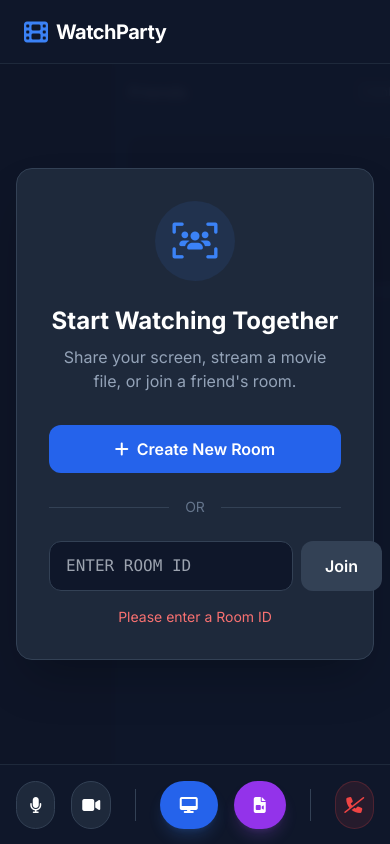
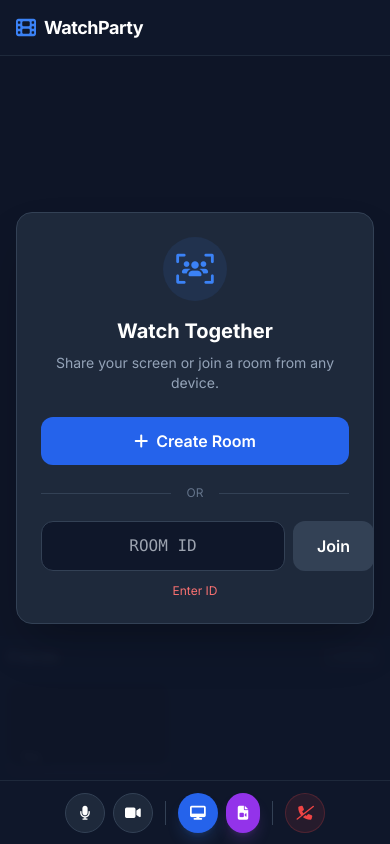
Before and after one commit to 1412prateek/WatchParty, a plain HTML site: page index.html in a window 390 px wide. Both pictures are taken after a click on the button "Join". Drawn offline with nearby package versions, Linux system fonts and the light colour scheme.

Commit message:
Update index.html

```diff
--- a/index.html
+++ b/index.html
@@ -2,8 +2,8 @@
 <html lang="en">
 <head>
     <meta charset="UTF-8">
-    <meta name="viewport" content="width=device-width, initial-scale=1.0">
-    <title>WatchParty - Realtime Screen Sharing & Chat</title>
+    <meta name="viewport" content="width=device-width, initial-scale=1.0, maximum-scale=1.0, user-scalable=no">
+    <title>WatchParty - Responsive</title>
 
     <!-- Tailwind CSS -->
     <script src="https://cdn.tailwindcss.com"></script>
@@ -21,7 +21,7 @@
         body { font-family: 'Inter', sans-serif; background-color: #0f172a; color: white; overflow: hidden; }
 
         /* Custom Scrollbar */
-        ::-webkit-scrollbar { width: 6px; }
+        ::-webkit-scrollbar { width: 6px; height: 6px; }
         ::-webkit-scrollbar-track { background: #1e293b; }
         ::-webkit-scrollbar-thumb { background: #475569; border-radius: 3px; }
 
@@ -48,22 +48,15 @@
 
         .participant-label {
             position: absolute;
-            bottom: 8px;
-            left: 8px;
+            bottom: 6px;
+            left: 6px;
             background: rgba(0,0,0,0.6);
-            padding: 2px 8px;
+            padding: 2px 6px;
             border-radius: 4px;
-            font-size: 0.75rem;
+            font-size: 0.7rem;
             pointer-events: none;
+            white-space: nowrap;
         }
-
-        /* Animations */
-        @keyframes pulse-ring {
-            0% { transform: scale(0.95); box-shadow: 0 0 0 0 rgba(59, 130, 246, 0.7); }
-            70% { transform: scale(1); box-shadow: 0 0 0 10px rgba(59, 130, 246, 0); }
-            100% { transform: scale(0.95); box-shadow: 0 0 0 0 rgba(59, 130, 246, 0); }
-        }
-        .animate-pulse-ring { animation: pulse-ring 2s infinite; }
 
         .hidden { display: none !important; }
     </style>
@@ -71,76 +64,92 @@
 <body class="h-screen flex flex-col">
 
     <!-- Navbar -->
-    <header class="h-16 bg-slate-900 border-b border-slate-800 flex items-center justify-between px-6 shrink-0 z-20">
+    <header class="h-14 lg:h-16 bg-slate-900 border-b border-slate-800 flex items-center justify-between px-4 lg:px-6 shrink-0 z-20">
         <div class="flex items-center gap-2">
-            <i class="fa-solid fa-film text-blue-500 text-2xl"></i>
-            <h1 class="text-xl font-bold tracking-tight">WatchParty</h1>
+            <i class="fa-solid fa-film text-blue-500 text-xl lg:text-2xl"></i>
+            <h1 class="text-lg lg:text-xl font-bold tracking-tight">WatchParty</h1>
         </div>
 
-        <div id="room-info" class="hidden flex items-center gap-4 bg-slate-800 px-4 py-1.5 rounded-full border border-slate-700">
-            <span class="text-xs text-slate-400 uppercase tracking-wider font-semibold">Room ID</span>
-            <span id="display-room-id" class="font-mono text-blue-400 font-bold select-all cursor-pointer" title="Click to Copy">---</span>
+        <div id="room-info" class="hidden flex items-center gap-3 bg-slate-800 px-3 py-1 lg:py-1.5 rounded-full border border-slate-700">
+            <span class="hidden sm:inline text-xs text-slate-400 uppercase tracking-wider font-semibold">Room</span>
+            <span id="display-room-id" class="font-mono text-blue-400 font-bold select-all cursor-pointer text-sm lg:text-base" title="Click to Copy">---</span>
             <button id="copy-btn" class="text-slate-400 hover:text-white transition-colors">
                 <i class="fa-regular fa-copy"></i>
             </button>
         </div>
     </header>
 
-    <!-- Main Layout -->
-    <main class="flex-1 flex overflow-hidden relative">
+    <!-- Main Layout: Stack vertical on mobile, Row on Desktop -->
+    <main class="flex-1 flex flex-col lg:flex-row overflow-hidden relative">
 
         <!-- Welcome / Setup Modal -->
         <div id="setup-screen" class="absolute inset-0 z-50 bg-slate-900/95 backdrop-blur-sm flex items-center justify-center p-4">
-            <div class="bg-slate-800 border border-slate-700 p-8 rounded-2xl shadow-2xl max-w-md w-full text-center">
-                <div class="w-20 h-20 bg-blue-500/10 rounded-full flex items-center justify-center mx-auto mb-6">
-                    <i class="fa-solid fa-users-viewfinder text-4xl text-blue-500"></i>
+            <div class="bg-slate-800 border border-slate-700 p-6 lg:p-8 rounded-2xl shadow-2xl max-w-md w-full text-center">
+                <div class="w-16 h-16 lg:w-20 lg:h-20 bg-blue-500/10 rounded-full flex items-center justify-center mx-auto mb-4 lg:mb-6">
+                    <i class="fa-solid fa-users-viewfinder text-3xl lg:text-4xl text-blue-500"></i>
                 </div>
-                <h2 class="text-2xl font-bold mb-2">Start Watching Together</h2>
-                <p class="text-slate-400 mb-8">Share your screen, stream a movie file, or join a friend's room.</p>
+                <h2 class="text-xl lg:text-2xl font-bold mb-2">Watch Together</h2>
+                <p class="text-slate-400 text-sm lg:text-base mb-6 lg:mb-8">Share your screen or join a room from any device.</p>
 
-                <div class="space-y-4">
+                <div class="space-y-3 lg:space-y-4">
                     <button id="create-room-btn" class="w-full bg-blue-600 hover:bg-blue-500 text-white font-semibold py-3 px-4 rounded-xl transition-all flex items-center justify-center gap-2">
-                        <i class="fa-solid fa-plus"></i> Create New Room
+                        <i class="fa-solid fa-plus"></i> Create Room
                     </button>
 
                     <div class="relative flex py-2 items-center">
                         <div class="flex-grow border-t border-slate-700"></div>
-                        <span class="flex-shrink-0 mx-4 text-slate-500 text-sm">OR</span>
+                        <span class="flex-shrink-0 mx-4 text-slate-500 text-xs">OR</span>
                         <div class="flex-grow border-t border-slate-700"></div>
                     </div>
 
                     <div class="flex gap-2">
-                        <input type="text" id="room-input" placeholder="Enter Room ID" class="flex-1 bg-slate-900 border border-slate-700 text-white px-4 py-3 rounded-xl focus:outline-none focus:border-blue-500 transition-colors uppercase font-mono">
+                        <input type="text" id="room-input" placeholder="Room ID" class="flex-1 bg-slate-900 border border-slate-700 text-white px-4 py-3 rounded-xl focus:outline-none focus:border-blue-500 transition-colors uppercase font-mono text-center sm:text-left">
                         <button id="join-room-btn" class="bg-slate-700 hover:bg-slate-600 text-white font-semibold py-3 px-6 rounded-xl transition-all">
                             Join
                         </button>
                     </div>
-                    <p id="status-msg" class="text-sm h-5 text-red-400 font-medium"></p>
+                    <p id="status-msg" class="text-xs lg:text-sm h-5 text-red-400 font-medium"></p>
                 </div>
             </div>
         </div>
 
         <!-- Cinema Area (Shared Screen) -->
-        <div id="cinema-stage" class="flex-1 bg-black flex items-center justify-center relative p-4">
-            <div id="placeholder-cinema" class="text-center text-slate-600">
-                <i class="fa-solid fa-display text-6xl mb-4 opacity-50"></i>
-                <p class="text-lg font-medium">Waiting for content...</p>
-                <p class="text-sm opacity-60">Share your screen or stream a file to start.</p>
+        <div id="cinema-stage" class="flex-1 bg-black flex items-center justify-center relative p-2 lg:p-4 overflow-hidden">
+            <div id="placeholder-cinema" class="text-center text-slate-600 px-4">
+                <i class="fa-solid fa-display text-4xl lg:text-6xl mb-4 opacity-50"></i>
+                <p class="text-base lg:text-lg font-medium">Waiting for content...</p>
+                <p class="text-xs lg:text-sm opacity-60 mt-1">Share screen or file to start.</p>
             </div>
             <!-- The Shared Screen Video Element -->
-            <video id="shared-screen-video" autoplay playsinline class="screen-share hidden shadow-2xl bg-black"></video>
+            <video id="shared-screen-video" autoplay playsinline class="screen-share hidden shadow-2xl bg-black w-full h-full"></video>
         </div>
 
         <!-- Sidebar Participants (Grid) -->
-        <div id="participants-bar" class="w-80 bg-slate-900 border-l border-slate-800 flex flex-col shrink-0 transition-all duration-300 transform translate-x-0">
-            <div class="p-4 border-b border-slate-800 flex justify-between items-center">
-                <h3 class="font-semibold text-slate-300">Friends</h3>
+        <!-- Mobile: Horizontal Strip at bottom. Desktop: Vertical Sidebar at right -->
+        <div id="participants-bar" class="
+            h-36 lg:h-auto
+            w-full lg:w-80
+            bg-slate-900
+            border-t lg:border-t-0 lg:border-l border-slate-800
+            flex flex-col shrink-0
+            z-10">
+
+            <div class="p-2 lg:p-4 border-b border-slate-800 flex justify-between items-center bg-slate-900 sticky left-0 top-0">
+                <h3 class="font-semibold text-slate-300 text-sm lg:text-base">Friends</h3>
                 <span id="participant-count" class="bg-slate-800 text-xs px-2 py-1 rounded text-slate-400">1 Online</span>
             </div>
 
-            <div id="video-grid" class="flex-1 overflow-y-auto p-4 space-y-4">
+            <!-- Video Container Grid -->
+            <!-- Mobile: flex-row, overflow-x. Desktop: flex-col, overflow-y -->
+            <div id="video-grid" class="
+                flex-1 p-2 lg:p-4
+                flex flex-row lg:flex-col
+                gap-2 lg:gap-4
+                overflow-x-auto lg:overflow-x-hidden lg:overflow-y-auto
+                items-center lg:items-stretch">
+
                 <!-- My Video -->
-                <div class="video-container aspect-video bg-slate-800 rounded-lg overflow-hidden border border-slate-700 relative group">
+                <div class="video-container aspect-video bg-slate-800 rounded-lg overflow-hidden border border-slate-700 relative group shrink-0 w-40 lg:w-auto">
                     <video id="my-video" muted autoplay playsinline></video>
                     <div class="participant-label">You</div>
                     <div class="absolute inset-0 bg-black/50 flex items-center justify-center opacity-0 group-hover:opacity-100 transition-opacity pointer-events-none">
@@ -153,35 +162,35 @@
     </main>
 
     <!-- Bottom Controls -->
-    <footer class="h-20 bg-slate-900 border-t border-slate-800 flex items-center justify-center gap-4 shrink-0 z-20 px-4">
+    <footer class="h-16 lg:h-20 bg-slate-900 border-t border-slate-800 flex items-center justify-center gap-2 lg:gap-4 shrink-0 z-20 px-2 lg:px-4">
 
-        <button id="toggle-mic" class="w-12 h-12 rounded-full bg-slate-800 hover:bg-slate-700 text-white flex items-center justify-center transition-all border border-slate-700" title="Toggle Microphone">
-            <i class="fa-solid fa-microphone"></i>
+        <button id="toggle-mic" class="w-10 h-10 lg:w-12 lg:h-12 rounded-full bg-slate-800 hover:bg-slate-700 text-white flex items-center justify-center transition-all border border-slate-700" title="Toggle Microphone">
+            <i class="fa-solid fa-microphone text-sm lg:text-base"></i>
         </button>
 
-        <button id="toggle-cam" class="w-12 h-12 rounded-full bg-slate-800 hover:bg-slate-700 text-white flex items-center justify-center transition-all border border-slate-700" title="Toggle Camera">
-            <i class="fa-solid fa-video"></i>
+        <button id="toggle-cam" class="w-10 h-10 lg:w-12 lg:h-12 rounded-full bg-slate-800 hover:bg-slate-700 text-white flex items-center justify-center transition-all border border-slate-700" title="Toggle Camera">
+            <i class="fa-solid fa-video text-sm lg:text-base"></i>
         </button>
 
-        <div class="w-px h-8 bg-slate-700 mx-2"></div>
+        <div class="w-px h-6 lg:h-8 bg-slate-700 mx-1 lg:mx-2"></div>
 
-        <button id="share-screen-btn" class="px-5 h-12 rounded-full bg-blue-600 hover:bg-blue-500 text-white font-semibold flex items-center gap-2 transition-all shadow-lg shadow-blue-500/20">
+        <button id="share-screen-btn" class="px-3 lg:px-5 h-10 lg:h-12 rounded-full bg-blue-600 hover:bg-blue-500 text-white font-semibold flex items-center gap-2 transition-all shadow-lg shadow-blue-500/20 text-sm lg:text-base">
             <i class="fa-solid fa-desktop"></i>
-            <span class="hidden sm:inline">Screen</span>
+            <span class="hidden md:inline">Screen</span>
         </button>
 
         <!-- Hidden File Input -->
         <input type="file" id="file-input" accept="video/*" class="hidden">
 
-        <button id="share-file-btn" class="px-5 h-12 rounded-full bg-purple-600 hover:bg-purple-500 text-white font-semibold flex items-center gap-2 transition-all shadow-lg shadow-purple-500/20">
+        <button id="share-file-btn" class="px-3 lg:px-5 h-10 lg:h-12 rounded-full bg-purple-600 hover:bg-purple-500 text-white font-semibold flex items-center gap-2 transition-all shadow-lg shadow-purple-500/20 text-sm lg:text-base">
             <i class="fa-solid fa-file-video"></i>
-            <span class="hidden sm:inline">Stream File</span>
+            <span class="hidden md:inline">File</span>
         </button>
 
-        <div class="w-px h-8 bg-slate-700 mx-2"></div>
+        <div class="w-px h-6 lg:h-8 bg-slate-700 mx-1 lg:mx-2"></div>
 
-        <button id="leave-btn" class="w-12 h-12 rounded-full bg-red-500/10 hover:bg-red-500 text-red-500 hover:text-white flex items-center justify-center transition-all border border-red-500/20" title="Leave Room">
-            <i class="fa-solid fa-phone-slash"></i>
+        <button id="leave-btn" class="w-10 h-10 lg:w-12 lg:h-12 rounded-full bg-red-500/10 hover:bg-red-500 text-red-500 hover:text-white flex items-center justify-center transition-all border border-red-500/20" title="Leave Room">
+            <i class="fa-solid fa-phone-slash text-sm lg:text-base"></i>
         </button>
 
     </footer>
@@ -193,10 +202,10 @@
             peer: null,
             myId: null,
             myStream: null,
-            currentShareStream: null, // Can be screen or file
-            shareType: null, // 'screen' or 'file'
+            currentShareStream: null,
+            shareType: null,
             fileUrl: null,
-            peers: {}, // Map<peerId, {call, videoEl}>
+            peers: {},
             isMuted: false,
             isVideoOff: false
         };
@@ -238,7 +247,7 @@
                 return true;
             } catch (err) {
                 console.error("Failed to get local stream", err);
-                showStatus("Error: Camera/Mic access denied. Please allow permissions.", true);
+                showStatus("Error: Camera/Mic access denied.", true);
                 return false;
             }
         }
@@ -257,11 +266,11 @@
                 peer.on('error', (err) => {
                     console.error("PeerJS Error:", err);
                     if(err.type === 'unavailable-id') {
-                        showStatus("Room ID already taken or invalid.");
+                        showStatus("Room ID already taken.");
                     } else if (err.type === 'peer-unavailable') {
-                        showStatus("Room not found. Check the ID.");
+                        showStatus("Room not found.");
                     } else {
-                        showStatus("Connection error. Try refreshing.");
+                        showStatus("Connection error.");
                     }
                     reject(err);
                 });
@@ -277,14 +286,11 @@
         function handleIncomingCall(call) {
             const isContentShare = call.metadata && call.metadata.type === 'content';
 
-            console.log("Incoming call. Is Content Share?", isContentShare);
-
-            // Answer with current AV stream (or null if we wanted to be receive-only for content)
             call.answer(state.myStream);
 
             call.on('stream', (remoteStream) => {
                 if (isContentShare) {
-                    setCinemaMode(remoteStream, false, false); // Not local, no controls
+                    setCinemaMode(remoteStream, false, false);
                 } else {
                     addRemoteVideo(call.peer, remoteStream);
                 }
@@ -321,7 +327,7 @@
             updateParticipantCount();
         }
 
-        // --- Content Sharing Logic (Screen & File) ---
+        // --- Content Sharing Logic ---
 
         function broadcastStream(stream) {
             Object.keys(state.peers).forEach(peerId => {
@@ -345,11 +351,11 @@
             resetShareButtons();
         }
 
-        // 1. Screen Share
         async function startScreenShare() {
             if (state.currentShareStream) stopCurrentShare();
 
             try {
+                // For mobile, getDisplayMedia has limited support, but works on Android 10+
                 const stream = await navigator.mediaDevices.getDisplayMedia({
                     video: { cursor: "always" },
                     audio: true
@@ -357,8 +363,7 @@
                 state.currentShareStream = stream;
                 state.shareType = 'screen';
 
-                setCinemaMode(stream, true, false); // Local preview, no controls needed for screen share
-
+                setCinemaMode(stream, true, false);
                 updateShareButtons('screen');
 
                 stream.getVideoTracks()[0].onended = () => stopCurrentShare();
@@ -366,10 +371,11 @@
 
             } catch (err) {
                 console.error("Error sharing screen:", err);
+                showStatus("Screen sharing cancelled or not supported.", true);
+                setTimeout(() => showStatus(""), 3000);
             }
         }
 
-        // 2. File Share
         els.btnShareFile.addEventListener('click', () => {
             if (state.shareType === 'file') {
                 stopCurrentShare();
@@ -382,7 +388,7 @@
             const file = e.target.files[0];
             if (!file) return;
             startFileShare(file);
-            e.target.value = ''; // Reset input
+            e.target.value = '';
         });
 
         function startFileShare(file) {
@@ -391,17 +397,12 @@
             state.fileUrl = URL.createObjectURL(file);
             state.shareType = 'file';
 
-            // Set video source locally first
             els.sharedScreenVideo.srcObject = null;
             els.sharedScreenVideo.src = state.fileUrl;
 
-            // Wait for metadata to load to ensure captureStream works
             els.sharedScreenVideo.onloadedmetadata = () => {
-                // IMPORTANT: Controls enabled for Host so they can play/pause/seek
                 setCinemaMode(null, true, true);
 
-                // Capture the stream from the video element
-                // mozCaptureStream for Firefox, captureStream for others
                 const stream = els.sharedScreenVideo.captureStream ?
                                els.sharedScreenVideo.captureStream() :
                                els.sharedScreenVideo.mozCaptureStream();
@@ -421,18 +422,14 @@
             els.placeholderCinema.classList.add('hidden');
             els.sharedScreenVideo.classList.remove('hidden');
 
-            // For file sharing, we set .src directly, not .srcObject
             if (stream) {
                 els.sharedScreenVideo.src = "";
                 els.sharedScreenVideo.srcObject = stream;
             }
 
             els.sharedScreenVideo.controls = showControls;
-            els.sharedScreenVideo.muted = isLocal && !showControls; // Mute screen share, but maybe not file share if host wants to hear
+            els.sharedScreenVideo.muted = isLocal && !showControls;
 
-            // If file share host, we want to hear it, but captureStream also sends audio.
-            // If we mute the element, captureStream usually sends silence.
-            // So we keep it unmuted for file share host.
             if (isLocal && showControls) {
                 els.sharedScreenVideo.muted = false;
             }
@@ -449,22 +446,22 @@
         function resetShareButtons() {
             els.btnShareScreen.classList.remove('bg-red-600', 'hover:bg-red-700');
             els.btnShareScreen.classList.add('bg-blue-600', 'hover:bg-blue-500');
-            els.btnShareScreen.innerHTML = `<i class="fa-solid fa-desktop"></i><span class="hidden sm:inline">Screen</span>`;
+            els.btnShareScreen.innerHTML = `<i class="fa-solid fa-desktop"></i><span class="hidden md:inline">Screen</span>`;
 
             els.btnShareFile.classList.remove('bg-red-600', 'hover:bg-red-700');
             els.btnShareFile.classList.add('bg-purple-600', 'hover:bg-purple-500');
-            els.btnShareFile.innerHTML = `<i class="fa-solid fa-file-video"></i><span class="hidden sm:inline">Stream File</span>`;
+            els.btnShareFile.innerHTML = `<i class="fa-solid fa-file-video"></i><span class="hidden md:inline">File</span>`;
         }
 
         function updateShareButtons(type) {
             if (type === 'screen') {
                 els.btnShareScreen.classList.add('bg-red-600', 'hover:bg-red-700');
                 els.btnShareScreen.classList.remove('bg-blue-600', 'hover:bg-blue-500');
-                els.btnShareScreen.innerHTML = `<i class="fa-solid fa-stop"></i><span class="hidden sm:inline">Stop Screen</span>`;
+                els.btnShareScreen.innerHTML = `<i class="fa-solid fa-stop"></i><span class="hidden md:inline">Stop</span>`;
             } else if (type === 'file') {
                 els.btnShareFile.classList.add('bg-red-600', 'hover:bg-red-700');
                 els.btnShareFile.classList.remove('bg-purple-600', 'hover:bg-purple-500');
-                els.btnShareFile.innerHTML = `<i class="fa-solid fa-stop"></i><span class="hidden sm:inline">Stop File</span>`;
+                els.btnShareFile.innerHTML = `<i class="fa-solid fa-stop"></i><span class="hidden md:inline">Stop</span>`;
             }
         }
 
@@ -473,7 +470,7 @@
 
             const div = document.createElement('div');
             div.id = `video-${peerId}`;
-            div.className = "video-container aspect-video bg-slate-800 rounded-lg overflow-hidden border border-slate-700 relative animation-fade-in";
+            div.className = "video-container aspect-video bg-slate-800 rounded-lg overflow-hidden border border-slate-700 relative animation-fade-in shrink-0 w-40 lg:w-auto";
             div.innerHTML = `
                 <video autoplay playsinline></video>
                 <div class="participant-label">Friend</div>
@@ -498,7 +495,7 @@
 
         function showStatus(msg, isError = false) {
             els.statusMsg.innerText = msg;
-            els.statusMsg.className = isError ? "text-sm text-red-400 font-medium" : "text-sm text-green-400 font-medium";
+            els.statusMsg.className = isError ? "text-xs lg:text-sm text-red-400 font-medium" : "text-xs lg:text-sm text-green-400 font-medium";
         }
 
         function generateRoomId() {
@@ -509,7 +506,7 @@
 
         els.createBtn.addEventListener('click', async () => {
             els.createBtn.disabled = true;
-            els.createBtn.innerHTML = `<i class="fa-solid fa-spinner fa-spin"></i> Creating...`;
+            els.createBtn.innerHTML = `<i class="fa-solid fa-spinner fa-spin"></i>`;
 
             if (await initLocalStream()) {
                 const roomId = generateRoomId();
@@ -519,13 +516,13 @@
                 els.displayRoomId.innerText = roomId;
             } else {
                 els.createBtn.disabled = false;
-                els.createBtn.innerHTML = `<i class="fa-solid fa-plus"></i> Create New Room`;
+                els.createBtn.innerHTML = `<i class="fa-solid fa-plus"></i> Create Room`;
             }
         });
 
         els.joinBtn.addEventListener('click', async () => {
             const roomId = els.roomInput.value.trim().toUpperCase();
-            if (!roomId) return showStatus("Please enter a Room ID", true);
+            if (!roomId) return showStatus("Enter ID", true);
 
             els.joinBtn.disabled = true;
             els.joinBtn.innerHTML = `<i class="fa-solid fa-spinner fa-spin"></i>`;
@@ -552,7 +549,9 @@
         els.btnMic.addEventListener('click', () => {
             state.isMuted = !state.isMuted;
             state.myStream.getAudioTracks()[0].enabled = !state.isMuted;
-            els.btnMic.innerHTML = state.isMuted ? `<i class="fa-solid fa-microphone-slash"></i>` : `<i class="fa-solid fa-microphone"></i>`;
+            els.btnMic.innerHTML = state.isMuted
+                ? `<i class="fa-solid fa-microphone-slash text-sm lg:text-base"></i>`
+                : `<i class="fa-solid fa-microphone text-sm lg:text-base"></i>`;
             els.btnMic.classList.toggle('bg-red-500', state.isMuted);
             els.btnMic.classList.toggle('bg-slate-800', !state.isMuted);
         });
@@ -560,7 +559,9 @@
         els.btnCam.addEventListener('click', () => {
             state.isVideoOff = !state.isVideoOff;
             state.myStream.getVideoTracks()[0].enabled = !state.isVideoOff;
-            els.btnCam.innerHTML = state.isVideoOff ? `<i class="fa-solid fa-video-slash"></i>` : `<i class="fa-solid fa-video"></i>`;
+            els.btnCam.innerHTML = state.isVideoOff
+                ? `<i class="fa-solid fa-video-slash text-sm lg:text-base"></i>`
+                : `<i class="fa-solid fa-video text-sm lg:text-base"></i>`;
             els.btnCam.classList.toggle('bg-red-500', state.isVideoOff);
             els.btnCam.classList.toggle('bg-slate-800', !state.isVideoOff);
         });
@@ -574,7 +575,7 @@
         });
 
         els.btnLeave.addEventListener('click', () => {
-            if (confirm("Are you sure you want to leave?")) window.location.reload();
+            if (confirm("Leave room?")) window.location.reload();
         });
 
     </script>
```
